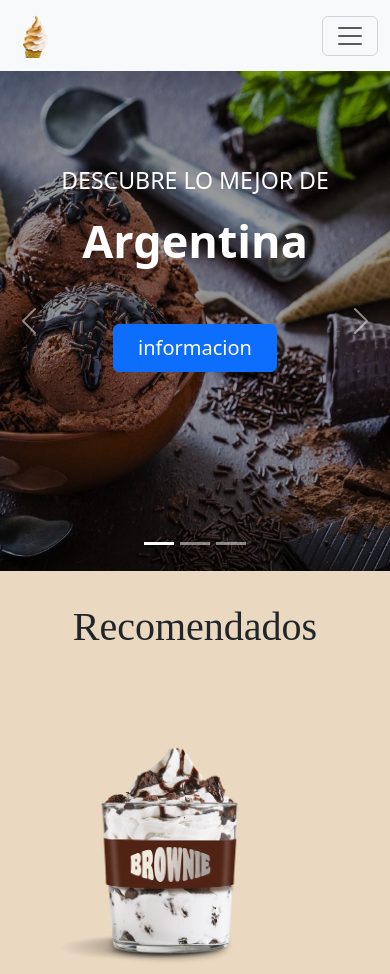
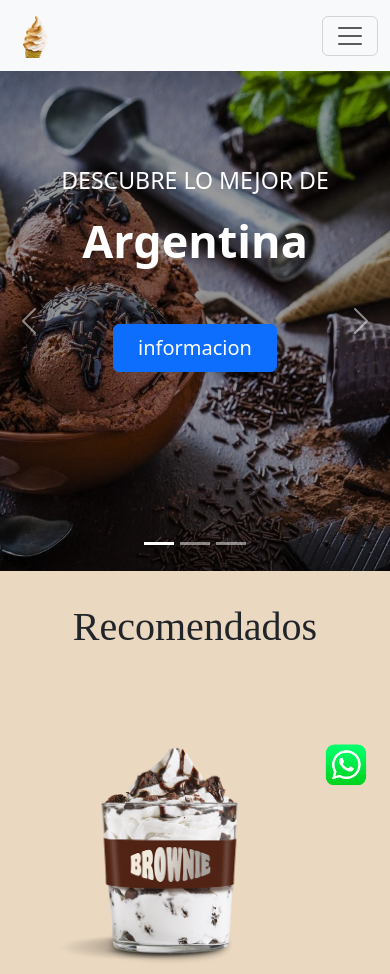
Before and after one commit to Facucoyne/Heladeria-Ice-Cream, a website: page index.html in a window 390 px wide. Shown: the top 974 px of the page. Drawn offline with nearby package versions, Linux system fonts and the light colour scheme; some icons are missing.

Commit message:
Se agrego boton wsp

```diff
--- a/index.html
+++ b/index.html
@@ -104,7 +104,7 @@
   <section>
     <h2 class="textoTerciario">Recomendados</h2>
       <div class="img-gallery">
-          <img src="./img/King-Mix-Brownie-1.png" onclick="openImg(this.src)" alt="">
+          <img src="./img/King-Mix-Brownie-1.png" onclick="openImg(this.src)" alt="" >
           <img src="./img/Sundae-Chocolate.png" onclick="openImg(this.src)" alt="">
           <img src="./img/Sundae-Dulce-de-Leche.png" onclick="openImg(this.src)" alt="">
       </div>
@@ -118,6 +118,7 @@
   <!---->
   <section>
 
+
       <div class="img-gallery">
           <img src="./img/Sundae-Dulce-de-Leche.png" onclick="openImg(this.src)" alt="">
           <img src="./img/Sundae-Chocolate.png" onclick="openImg(this.src)" alt="">
@@ -125,6 +126,11 @@
 
       </div>
   </section>
+
+  <!--Wsp-->
+<a href="#" target="_blank" rel="noopener norefferrer">
+  <img src="img/Boton-Whatsapp.png" alt="logo" class="btn-wsp">
+</a>
 
             <!--Footer-->
             <footer class="pie-pagina">
--- a/sass/pages/_index.scss
+++ b/sass/pages/_index.scss
@@ -12,6 +12,13 @@ body{
     text-align: center;
     padding: 32px;
     font-family: 'Times New Roman', Times, serif;
+}
+
+.btn-wsp{
+    width: 7rem;
+  position: fixed;
+  bottom: 5%;
+  right: 0;
 }
 
 .textoTerciario{
@@ -72,3 +79,9 @@ body{
     color: #fff;
     cursor: pointer;
 }
+
+@media only screen and (max-width: 400px) {
+    .btn-wsp {
+        width: 5.5rem;
+      }
+    }
```
Also changed, not shown: css/style.css, img/Boton-Whatsapp.png (added), 1 other file.
